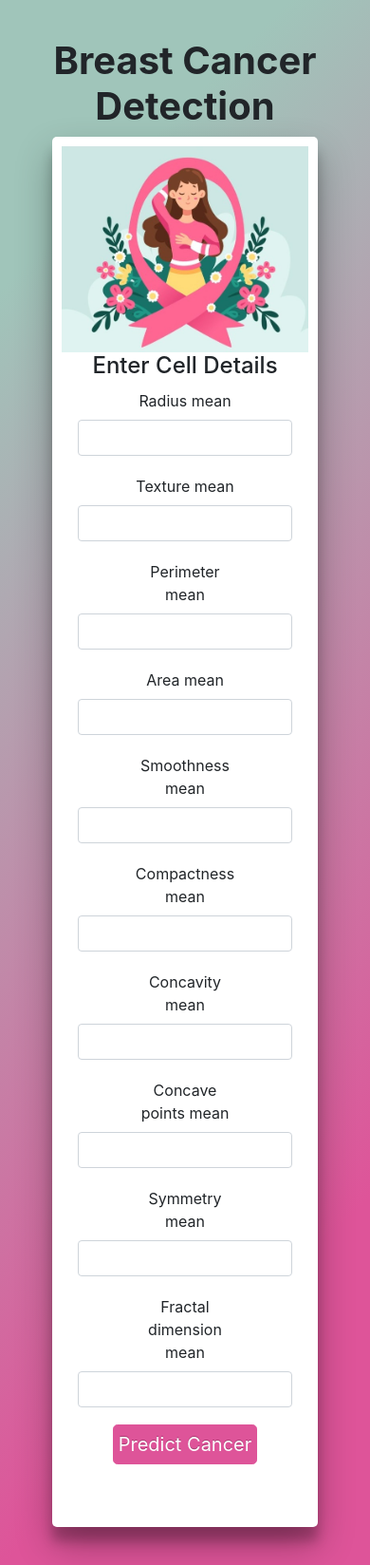
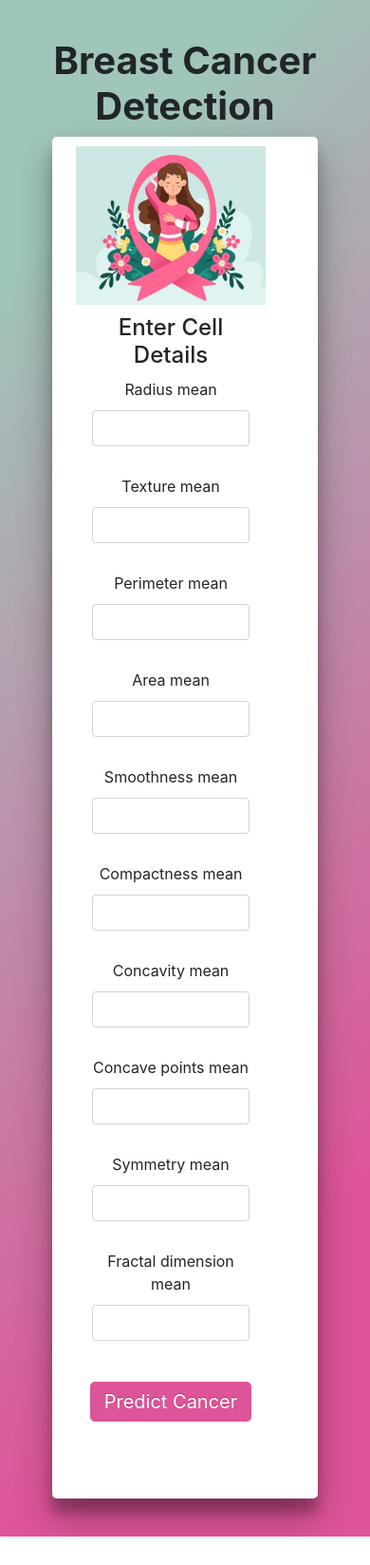
Before and after one commit to Varshamjoshy/cancer-predictor, a Flask app: page / in a window 390 px wide. Shown: the whole page at 95% size. After the commit the page ends 1618 px from the top, so only its background shows below. Run offline with Flask 2, Linux system fonts and the light colour scheme; parts of the project's set-up code (start-up, migrations or seed data) failed here and were passed over; some libraries are stand-ins or nearby versions.

Commit message:
New html version.

```diff
--- a/templates/index.html
+++ b/templates/index.html
@@ -51,6 +51,29 @@
     .form-group {
       padding: 2px;
     }
+
+    @media (max-width: 768px){
+      .boxWidth{
+        width: 100% !important;
+      }
+      .container h4 {
+        margin-top: 10px !important;
+      }
+      .form-group label {
+        width: 100% !important;
+        margin-bottom: 10px !important;
+      }
+      .form-group input {
+        width: 100% !important;
+        margin-bottom: 10px !important;
+      }
+      .predictButton{
+        width: 100%;
+        margin-top: 15px;
+        margin-bottom: 15px;
+      }
+    }
+
   </style>
   <!--Font Awesome-->
   <script src="https://kit.fontawesome.com/a076d05399.js"></script>
@@ -76,11 +99,11 @@
 
           <!-- Main Input For Receiving Query to our ML -->
           <form action="{{ url_for('predict')}}" method="post" class="form-inline">
-            <div class="row">
-              <div class="col-md-6">
+            <div class="col-md-12 row">
+              <div class="col-md-6 boxWidth">
                 <img class="image" src="{{url_for('static', filename='img.jpeg')}}" width="100%" height="100%" />
               </div>
-              <div class="col-md-6">
+              <div class="col-md-6 boxWidth">
                 <div class="container">
                   <h4>Enter Cell Details</h4>
                   <div class="form-group">
@@ -126,7 +149,7 @@
                   </div>
 
 
-                  <button type="submit" class="btn btn-primary btn-lg">Predict Cancer</button>
+                  <button type="submit" class="btn btn-primary btn-lg predictButton">Predict Cancer</button>
                 </div>
               </div>
             </div>
```
Also changed, not shown: 1 other file.
